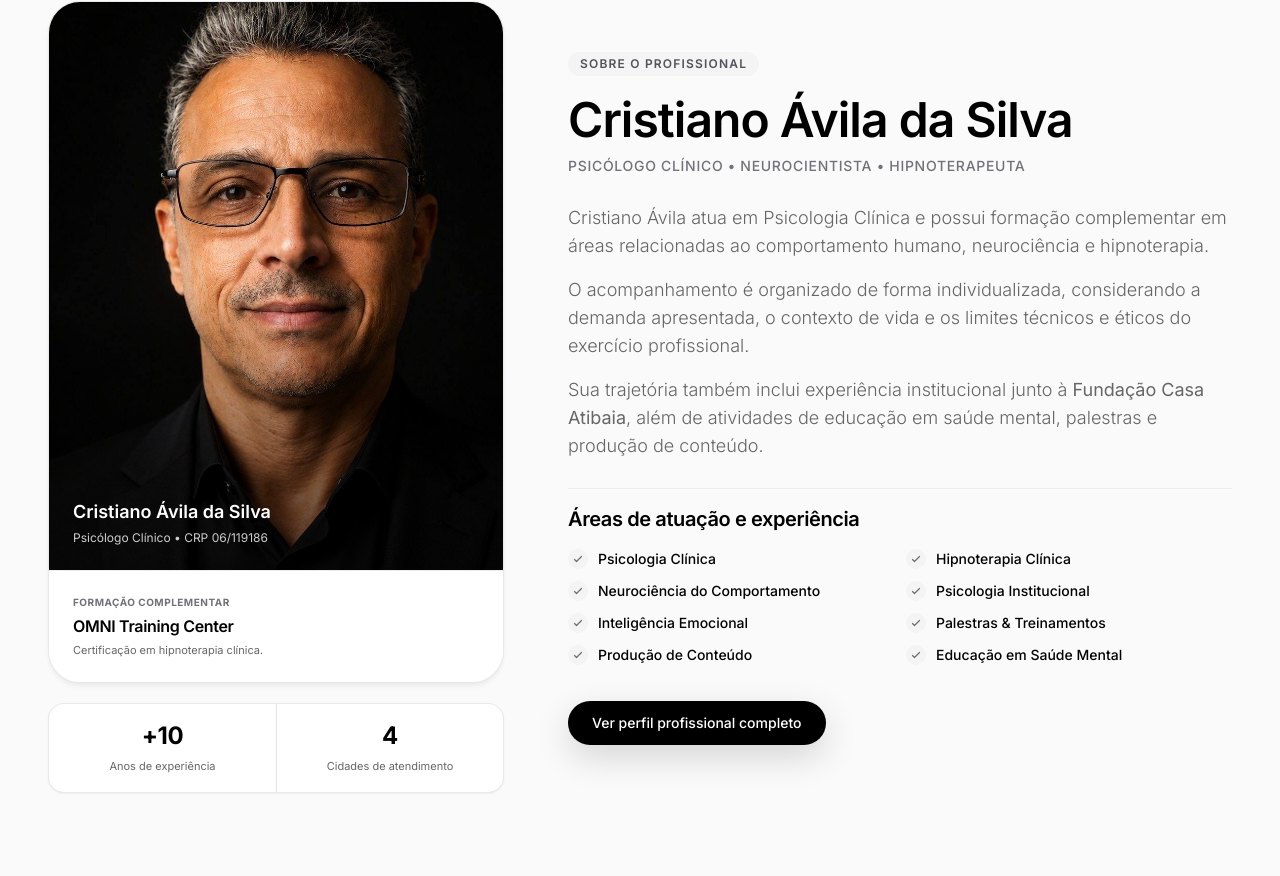
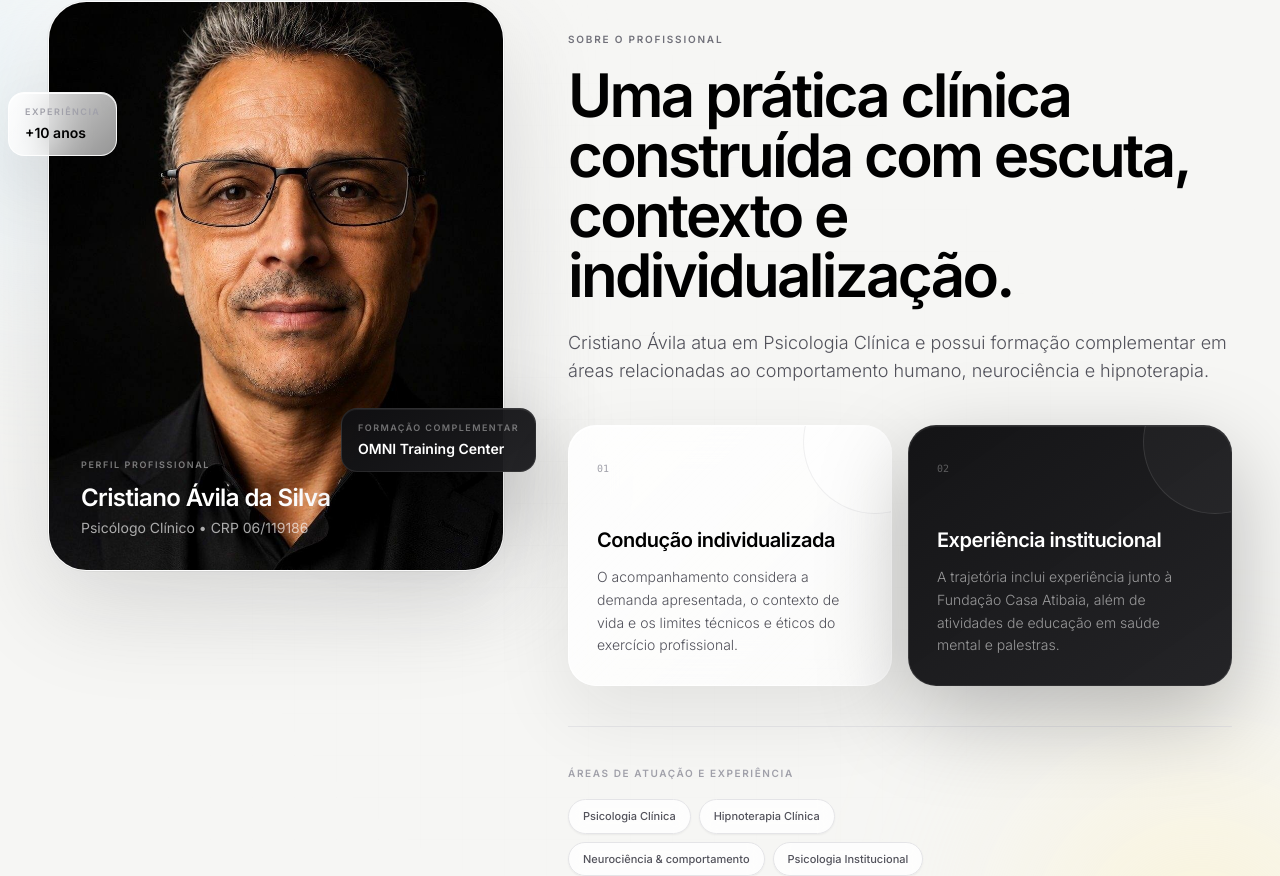
Before and after one commit to RennanLucas/cristiano-avila-site, a Next.js app: page / in a window 1280 px wide. Shown: the part 4332-5208 px from the top of the page. Built offline with nearby package versions, Linux system fonts and the light colour scheme.

Commit message:
design: rebuild about section with editorial composition

```diff
--- a/src/components/About.tsx
+++ b/src/components/About.tsx
@@ -9,108 +9,154 @@ import { PROFESSIONAL_REGISTRATION } from '@/lib/site-policy';
 const EXPERIENCES = [
   'Psicologia Clínica',
   'Hipnoterapia Clínica',
-  'Neurociência do Comportamento',
+  'Neurociência & comportamento',
   'Psicologia Institucional',
-  'Inteligência Emocional',
+  'Educação em Saúde Mental',
   'Palestras & Treinamentos',
   'Produção de Conteúdo',
-  'Educação em Saúde Mental',
 ];
 
 export default function About() {
   return (
-    <section id="sobre" className="py-24 lg:py-32 bg-surface relative overflow-hidden">
-      <div className="max-w-[1400px] mx-auto px-6 lg:px-12">
-        <div className="grid lg:grid-cols-12 gap-12 lg:gap-16 items-center">
+    <section id="sobre" className="relative overflow-hidden bg-[#F6F6F4] py-24 lg:py-32">
+      <div className="pointer-events-none absolute inset-0 soft-grid opacity-[0.22] [mask-image:radial-gradient(circle_at_center,black,transparent_82%)]" />
+      <div className="aurora-orb absolute -left-28 top-16 h-80 w-80 rounded-full bg-sky-100/60 blur-[105px]" />
+      <div className="aurora-orb aurora-orb-delayed absolute -right-24 bottom-0 h-80 w-80 rounded-full bg-amber-100/65 blur-[105px]" />
+
+      <div className="relative z-10 mx-auto max-w-[1400px] px-6 lg:px-12">
+        <div className="grid items-start gap-12 lg:grid-cols-12 lg:gap-16">
           <motion.div
-            initial={{ opacity: 0, x: -24 }}
-            whileInView={{ opacity: 1, x: 0 }}
+            initial={{ opacity: 0, x: -30, scale: 0.98 }}
+            whileInView={{ opacity: 1, x: 0, scale: 1 }}
             viewport={{ once: true, margin: '-80px' }}
-            transition={{ duration: 0.7, ease: 'easeOut' }}
-            className="lg:col-span-5 relative"
+            transition={{ duration: 0.75, ease: [0.16, 1, 0.3, 1] }}
+            className="relative lg:col-span-5"
           >
-            <div className="relative mx-auto max-w-[420px] lg:max-w-none">
-              <div className="relative rounded-[2rem] overflow-hidden bg-zinc-100 shadow-apple border border-zinc-200/70">
+            <div className="relative mx-auto max-w-[470px] lg:sticky lg:top-28 lg:max-w-none">
+              <div className="pointer-events-none absolute -inset-5 rounded-[2.6rem] bg-gradient-to-br from-white/90 via-white/20 to-zinc-200/40 blur-2xl" />
+
+              <div className="relative overflow-hidden rounded-[2.4rem] border border-white/80 bg-zinc-100 shadow-[0_38px_100px_rgba(0,0,0,0.13)] ring-1 ring-black/[0.04]">
                 <div className="relative aspect-[4/5] w-full overflow-hidden">
                   <Image
                     src={CLINIC_CONTACT.avatarUrl}
                     alt="Cristiano Ávila da Silva"
                     fill
                     sizes="(max-width: 1024px) 90vw, 520px"
-                    className="object-cover object-top"
+                    className="object-cover object-top transition-transform duration-[1200ms] hover:scale-[1.025]"
                   />
-                  <div className="absolute inset-0 bg-gradient-to-t from-black/65 via-transparent to-transparent" />
-                  <div className="absolute bottom-0 left-0 right-0 p-6 text-white">
-                    <p className="text-lg font-semibold">Cristiano Ávila da Silva</p>
-                    <p className="text-xs text-white/80 mt-1">Psicólogo Clínico • {PROFESSIONAL_REGISTRATION}</p>
+                  <div className="absolute inset-0 bg-gradient-to-t from-black/82 via-black/10 to-transparent" />
+                  <div className="absolute inset-x-0 bottom-0 p-7 text-white sm:p-8">
+                    <span className="text-[9px] font-semibold uppercase tracking-[0.18em] text-white/45">Perfil profissional</span>
+                    <p className="mt-2 text-2xl font-semibold tracking-[-0.025em]">Cristiano Ávila da Silva</p>
+                    <p className="mt-1 text-sm text-white/65">Psicólogo Clínico • {PROFESSIONAL_REGISTRATION}</p>
+                  </div>
                 </div>
               </div>
 
-                <div className="p-6 bg-white border-t border-zinc-200/70">
-                  <p className="text-[10px] font-bold uppercase tracking-wider text-zinc-500">Formação complementar</p>
-                  <h4 className="tracking-tight text-base text-black font-semibold mt-1">OMNI Training Center</h4>
-                  <p className="text-[11px] text-textMuted mt-1">Certificação em hipnoterapia clínica.</p>
-                </div>
-              </div>
+              <motion.div
+                initial={{ opacity: 0, x: -14, y: 12 }}
+                whileInView={{ opacity: 1, x: 0, y: 0 }}
+                viewport={{ once: true }}
+                transition={{ duration: 0.55, delay: 0.28 }}
+                className="floating-card absolute -left-3 top-[16%] hidden rounded-2xl px-4 py-3 premium-glass sm:block lg:-left-10"
+              >
+                <span className="block text-[9px] font-semibold uppercase tracking-[0.16em] text-zinc-400">Experiência</span>
+                <strong className="mt-1 block text-sm font-semibold text-black">+10 anos</strong>
+              </motion.div>
 
-              <div className="mt-5 grid grid-cols-2 rounded-2xl bg-white border border-zinc-200/80 shadow-sm overflow-hidden text-center">
-                <div className="p-4">
-                  <span className="block tracking-tight text-2xl font-bold text-black">+10</span>
-                  <span className="text-[11px] text-textMuted">Anos de experiência</span>
-                </div>
-                <div className="p-4 border-l border-zinc-200">
-                  <span className="block tracking-tight text-2xl font-bold text-black">4</span>
-                  <span className="text-[11px] text-textMuted">Cidades de atendimento</span>
-                </div>
-              </div>
+              <motion.div
+                initial={{ opacity: 0, x: 14, y: 12 }}
+                whileInView={{ opacity: 1, x: 0, y: 0 }}
+                viewport={{ once: true }}
+                transition={{ duration: 0.55, delay: 0.36 }}
+                className="floating-card floating-card-delayed absolute -right-3 bottom-[16%] hidden rounded-2xl px-4 py-3 premium-dark text-white sm:block lg:-right-8"
+              >
+                <span className="block text-[9px] font-semibold uppercase tracking-[0.16em] text-white/40">Formação complementar</span>
+                <strong className="mt-1 block text-sm font-semibold">OMNI Training Center</strong>
+              </motion.div>
             </div>
           </motion.div>
 
+          <div className="lg:col-span-7 lg:pt-6">
             <motion.div
-            initial={{ opacity: 0, x: 24 }}
-            whileInView={{ opacity: 1, x: 0 }}
-            viewport={{ once: true, margin: '-80px' }}
-            transition={{ duration: 0.7, ease: 'easeOut' }}
-            className="lg:col-span-7 space-y-7"
+              initial={{ opacity: 0, y: 24 }}
+              whileInView={{ opacity: 1, y: 0 }}
+              viewport={{ once: true, margin: '-70px' }}
+              transition={{ duration: 0.65, ease: [0.16, 1, 0.3, 1] }}
             >
-            <div className="space-y-3">
-              <span className="inline-block px-3 py-1 rounded-full bg-zinc-100 text-xs font-semibold tracking-widest text-zinc-600 mb-2">SOBRE O PROFISSIONAL</span>
-              <h2 className="text-3xl sm:text-4xl lg:text-5xl text-black font-semibold tracking-tight">Cristiano Ávila da Silva</h2>
-              <p className="text-sm font-medium text-zinc-500 uppercase tracking-wider">Psicólogo Clínico • Neurocientista • Hipnoterapeuta</p>
+              <span className="editorial-label">Sobre o profissional</span>
+              <h2 className="mt-4 max-w-3xl text-3xl font-semibold leading-[1.04] tracking-[-0.045em] text-black sm:text-4xl lg:text-6xl">
+                Uma prática clínica construída com escuta, contexto e individualização.
+              </h2>
+              <p className="mt-6 max-w-2xl text-base font-light leading-relaxed text-zinc-600 sm:text-lg">
+                Cristiano Ávila atua em Psicologia Clínica e possui formação complementar em áreas relacionadas ao comportamento humano, neurociência e hipnoterapia.
+              </p>
+            </motion.div>
+
+            <div className="mt-10 grid gap-4 sm:grid-cols-2">
+              {[
+                {
+                  num: '01',
+                  title: 'Condução individualizada',
+                  text: 'O acompanhamento considera a demanda apresentada, o contexto de vida e os limites técnicos e éticos do exercício profissional.',
+                  dark: false,
+                },
+                {
+                  num: '02',
+                  title: 'Experiência institucional',
+                  text: 'A trajetória inclui experiência junto à Fundação Casa Atibaia, além de atividades de educação em saúde mental e palestras.',
+                  dark: true,
+                },
+              ].map((item, index) => (
+                <motion.article
+                  key={item.num}
+                  initial={{ opacity: 0, y: 24 }}
+                  whileInView={{ opacity: 1, y: 0 }}
+                  viewport={{ once: true, margin: '-60px' }}
+                  transition={{ duration: 0.55, delay: index * 0.1, ease: [0.16, 1, 0.3, 1] }}
+                  whileHover={{ y: -6 }}
+                  className={`${item.dark ? 'premium-dark text-white' : 'premium-glass text-black'} relative min-h-[245px] overflow-hidden rounded-[28px] p-7`}
+                >
+                  <div className={`pointer-events-none absolute -right-14 -top-14 h-36 w-36 rounded-full border ${item.dark ? 'border-white/10 bg-white/[0.03]' : 'border-zinc-200/60 bg-white/45'}`} />
+                  <span className={`font-mono text-[10px] ${item.dark ? 'text-white/30' : 'text-zinc-400'}`}>{item.num}</span>
+                  <h3 className={`mt-12 text-xl font-semibold tracking-[-0.025em] ${item.dark ? 'text-white' : 'text-black'}`}>{item.title}</h3>
+                  <p className={`mt-3 text-sm font-light leading-relaxed ${item.dark ? 'text-white/55' : 'text-zinc-600'}`}>{item.text}</p>
+                </motion.article>
+              ))}
             </div>
 
-            <div className="space-y-4 text-textMuted text-base lg:text-lg leading-relaxed font-light">
-              <p>
-                Cristiano Ávila atua em Psicologia Clínica e possui formação complementar em áreas relacionadas ao comportamento humano, neurociência e hipnoterapia.
-              </p>
-              <p>
-                O acompanhamento é organizado de forma individualizada, considerando a demanda apresentada, o contexto de vida e os limites técnicos e éticos do exercício profissional.
-              </p>
-              <p>
-                Sua trajetória também inclui experiência institucional junto à <strong>Fundação Casa Atibaia</strong>, além de atividades de educação em saúde mental, palestras e produção de conteúdo.
-              </p>
-            </div>
-
-            <div className="pt-4 border-t border-zinc-200/60">
-              <h3 className="tracking-tight text-xl text-black font-semibold mb-4">Áreas de atuação e experiência</h3>
-              <div className="grid grid-cols-1 sm:grid-cols-2 gap-3">
-                {EXPERIENCES.map((exp) => (
-                  <div key={exp} className="flex items-center gap-2.5">
-                    <div className="w-5 h-5 rounded-full bg-zinc-100 text-zinc-500 flex items-center justify-center flex-shrink-0">
-                      <svg className="w-3 h-3" fill="none" viewBox="0 0 24 24" stroke="currentColor">
-                        <path strokeLinecap="round" strokeLinejoin="round" strokeWidth={2.5} d="M5 13l4 4L19 7" />
-                      </svg>
-                    </div>
-                    <span className="text-sm text-black font-medium">{exp}</span>
-                  </div>
+            <motion.div
+              initial={{ opacity: 0, y: 20 }}
+              whileInView={{ opacity: 1, y: 0 }}
+              viewport={{ once: true, margin: '-50px' }}
+              transition={{ duration: 0.6, delay: 0.08 }}
+              className="mt-10 border-t border-zinc-200/80 pt-8"
+            >
+              <div className="flex flex-col gap-5 lg:flex-row lg:items-end lg:justify-between">
+                <div>
+                  <span className="text-[10px] font-semibold uppercase tracking-[0.16em] text-zinc-400">Áreas de atuação e experiência</span>
+                  <div className="mt-4 flex max-w-3xl flex-wrap gap-2">
+                    {EXPERIENCES.map((exp, index) => (
+                      <motion.span
+                        key={exp}
+                        initial={{ opacity: 0, scale: 0.96 }}
+                        whileInView={{ opacity: 1, scale: 1 }}
+                        viewport={{ once: true }}
+                        transition={{ duration: 0.35, delay: index * 0.035 }}
+                        className="rounded-full border border-zinc-200 bg-white/80 px-3.5 py-2 text-[11px] font-medium text-zinc-600 shadow-sm backdrop-blur"
+                      >
+                        {exp}
+                      </motion.span>
                     ))}
                   </div>
                 </div>
 
-            <div className="pt-2">
-              <Link href="/sobre" className="btn-primary">Ver perfil profissional completo</Link>
+                <Link href="/sobre" className="btn-primary shrink-0 px-6 py-3 text-xs">
+                  Ver perfil completo <span className="ml-2" aria-hidden="true">↗</span>
+                </Link>
               </div>
             </motion.div>
+          </div>
         </div>
       </div>
     </section>
```
Lines whose indentation alone changed are shown as unchanged.
